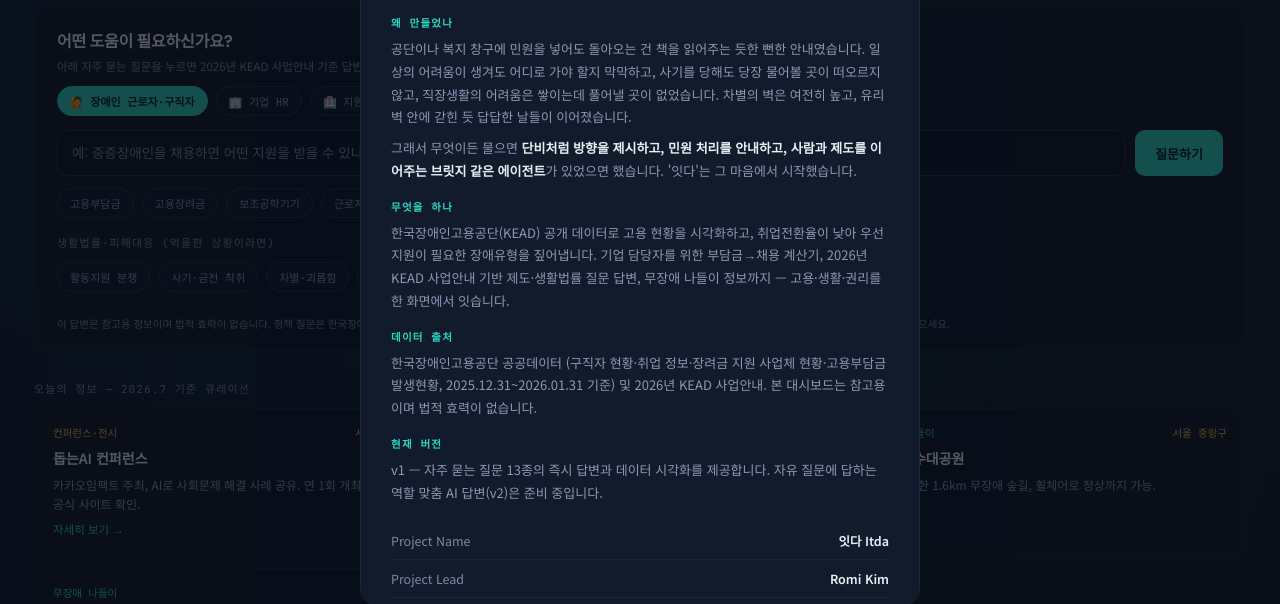
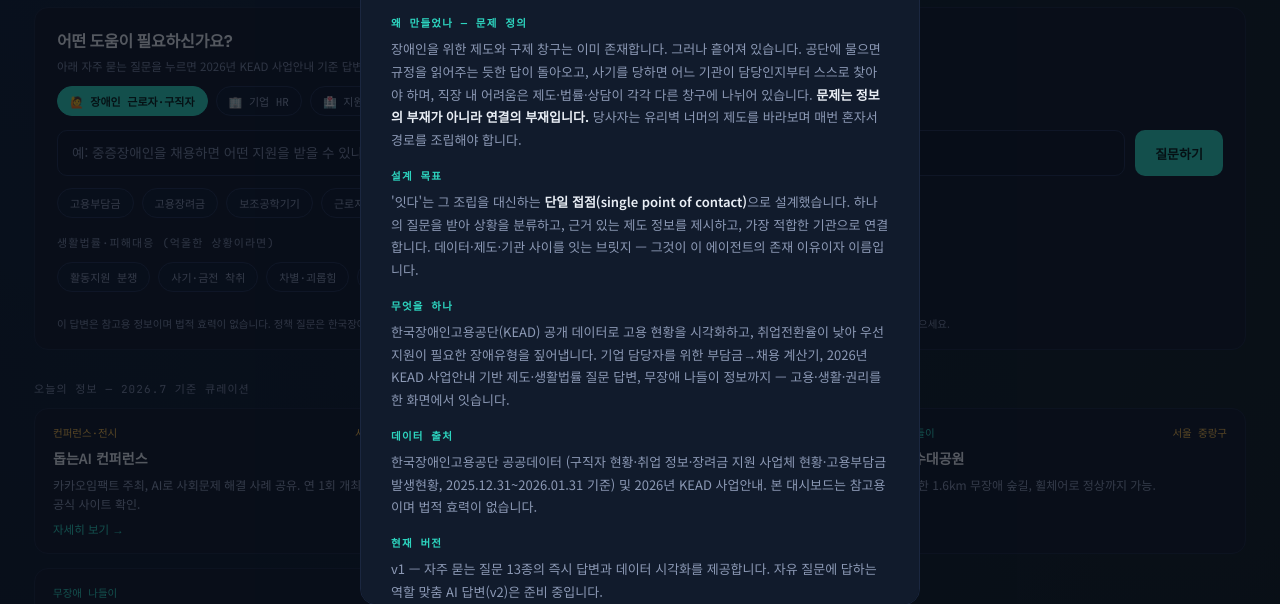
Before and after one commit to romi4670/itda, a plain HTML site: page index.html in a window 1280 px wide. Both pictures are taken after a click on the button "ⓘ About". Shown: the part 135-739 px from the top of the page. Drawn offline with nearby package versions, Linux system fonts and the light colour scheme.

Commit message:
Add files via upload

```diff
--- a/index.html
+++ b/index.html
@@ -319,9 +319,11 @@
       <div class="about-sub">장애인의 고용·생활·권리를 잇는 AI 기반 생활지원 전략 대시보드</div>
 
       <div class="about-story">
-        <h4>왜 만들었나</h4>
-        <p>공단이나 복지 창구에 민원을 넣어도 돌아오는 건 책을 읽어주는 듯한 뻔한 안내였습니다. 일상의 어려움이 생겨도 어디로 가야 할지 막막하고, 사기를 당해도 당장 물어볼 곳이 떠오르지 않고, 직장생활의 어려움은 쌓이는데 풀어낼 곳이 없었습니다. 차별의 벽은 여전히 높고, 유리벽 안에 갇힌 듯 답답한 날들이 이어졌습니다.</p>
-        <p>그래서 무엇이든 물으면 <b>단비처럼 방향을 제시하고, 민원 처리를 안내하고, 사람과 제도를 이어주는 브릿지 같은 에이전트</b>가 있었으면 했습니다. '잇다'는 그 마음에서 시작했습니다.</p>
+        <h4>왜 만들었나 — 문제 정의</h4>
+        <p>장애인을 위한 제도와 구제 창구는 이미 존재합니다. 그러나 흩어져 있습니다. 공단에 물으면 규정을 읽어주는 듯한 답이 돌아오고, 사기를 당하면 어느 기관이 담당인지부터 스스로 찾아야 하며, 직장 내 어려움은 제도·법률·상담이 각각 다른 창구에 나뉘어 있습니다. <b>문제는 정보의 부재가 아니라 연결의 부재입니다.</b> 당사자는 유리벽 너머의 제도를 바라보며 매번 혼자서 경로를 조립해야 합니다.</p>
+
+        <h4>설계 목표</h4>
+        <p>'잇다'는 그 조립을 대신하는 <b>단일 접점(single point of contact)</b>으로 설계했습니다. 하나의 질문을 받아 상황을 분류하고, 근거 있는 제도 정보를 제시하고, 가장 적합한 기관으로 연결합니다. 데이터·제도·기관 사이를 잇는 브릿지 — 그것이 이 에이전트의 존재 이유이자 이름입니다.</p>
 
         <h4>무엇을 하나</h4>
         <p>한국장애인고용공단(KEAD) 공개 데이터로 고용 현황을 시각화하고, 취업전환율이 낮아 우선 지원이 필요한 장애유형을 짚어냅니다. 기업 담당자를 위한 부담금→채용 계산기, 2026년 KEAD 사업안내 기반 제도·생활법률 질문 답변, 무장애 나들이 정보까지 — 고용·생활·권리를 한 화면에서 잇습니다.</p>
```
